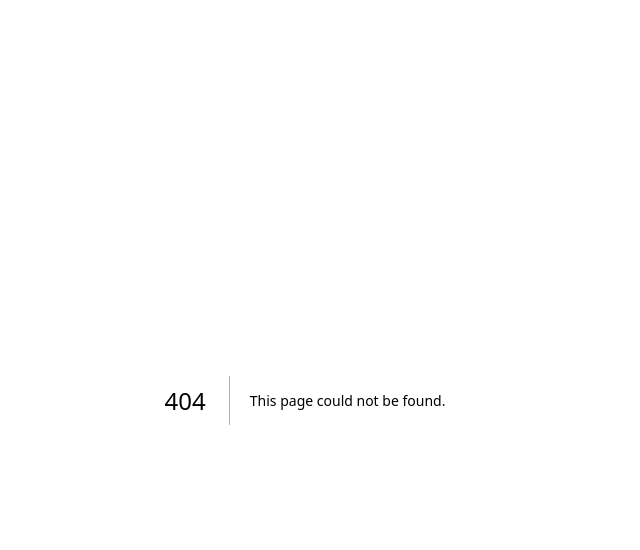
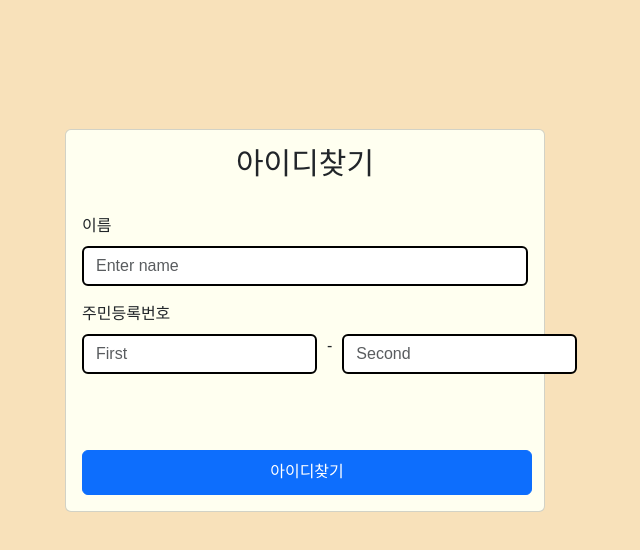
Before and after one commit to qjatjs123123/Next.js-ToDoList, a Next.js app in the folder todolist/: page /FindId in a window 1280 px wide. Before the commit this address had no page. Shown: the top 550 px of the page, without its empty margins (335-975 px from the left). Built offline with nearby package versions, Linux system fonts and the light colour scheme.

Commit message:
아이디 찾기 구현

```diff
--- /dev/null
+++ b/todolist/app/FindId/page.js
@@ -0,0 +1,74 @@
+'use client'
+import React, {useState} from 'react';
+import { Card,  Form, Button } from 'react-bootstrap';
+import axios from 'axios';
+
+function FindId(){
+    const [name, setName] = useState('');
+    const [first, setFirst] = useState('');
+    const [second, setSecond] = useState('');
+    const [result, setResult] = useState('');
+
+    const valueChange = (e) => {
+        if (e.target.name === 'name') setName(e.target.value);
+        else if(e.target.name === 'first') setFirst(e.target.value);
+        else if(e.target.name === 'second') setSecond(e.target.value);
+    }
+
+    const findId = () => {
+        const url = 'http://localhost:3001/findId';
+        const data = {
+            userName: name,
+            userNum: first + second
+        };
+
+        return axios.post(url, data);
+    }
+
+    const findIdSubmit = (e) => {
+        e.preventDefault();
+        if (name !== '' && first !== '' && second !== '') {
+            findId()
+                .then((response) => {
+                    if (response.data.length === 0)
+                        setResult('해당하는 ID가 없습니다.');
+                    else {
+                        setResult(response.data.userID);
+                    }
+                })
+        }
+        else {
+            alert("제대로 입력하세요");
+        }
+    }
+
+    return (
+        <div style={{ display: 'flex', justifyContent: 'center', alignItems: 'center', minHeight: '80vh' }}>
+            <Card style={{ width: '30rem', background:'ivory'}}>
+                <Card.Body>
+                    <Card.Title style={{ display: 'flex', justifyContent: 'center', alignItems: 'center', fontSize: '30px'}}>아이디찾기</Card.Title><br/>
+                    <div>
+                    <Form >
+                        <Form.Group className="mb-3" controlId="formGroupEmail">
+                            <Form.Label>이름</Form.Label>
+                            <Form.Control onChange = {valueChange} name='name' type="text" placeholder="Enter name" style={{border: '2px solid black' }} />
+                        </Form.Group>
+                        <Form.Group className="mb-3" controlId="formGroupPassword">
+                            <Form.Label>주민등록번호</Form.Label>
+                            <div style={{ display: 'flex', flexDirection: 'row' }}>
+                                <Form.Control onChange = {valueChange} name='first' type="text" placeholder="First" style={{ width: '237px', border: '2px solid black', marginRight: '10px' }} />
+                                <div>-</div>
+                                <Form.Control onChange = {valueChange} name='second' type="password" placeholder="Second" style={{ width: '237px', border: '2px solid black', marginLeft: '10px' }} />
+                            </div>
+                        </Form.Group>
+                        <div style={{ height: '30px', fontSize: '16px', color:'red', display: 'flex', justifyContent: 'center', alignItems: 'center'}}>{result}</div>
+                        <Button onClick={findIdSubmit} type="submit" style={{ width: '450px', marginTop: '30px', height: '45px' }}>아이디찾기</Button>
+                    </Form>
+                    </div>
+                </Card.Body>
+            </Card>
+        </div>
+    )
+}
+
+export default FindId;
```
Also changed, not shown: 1 other file (tests, documents, lock files or other folders).
